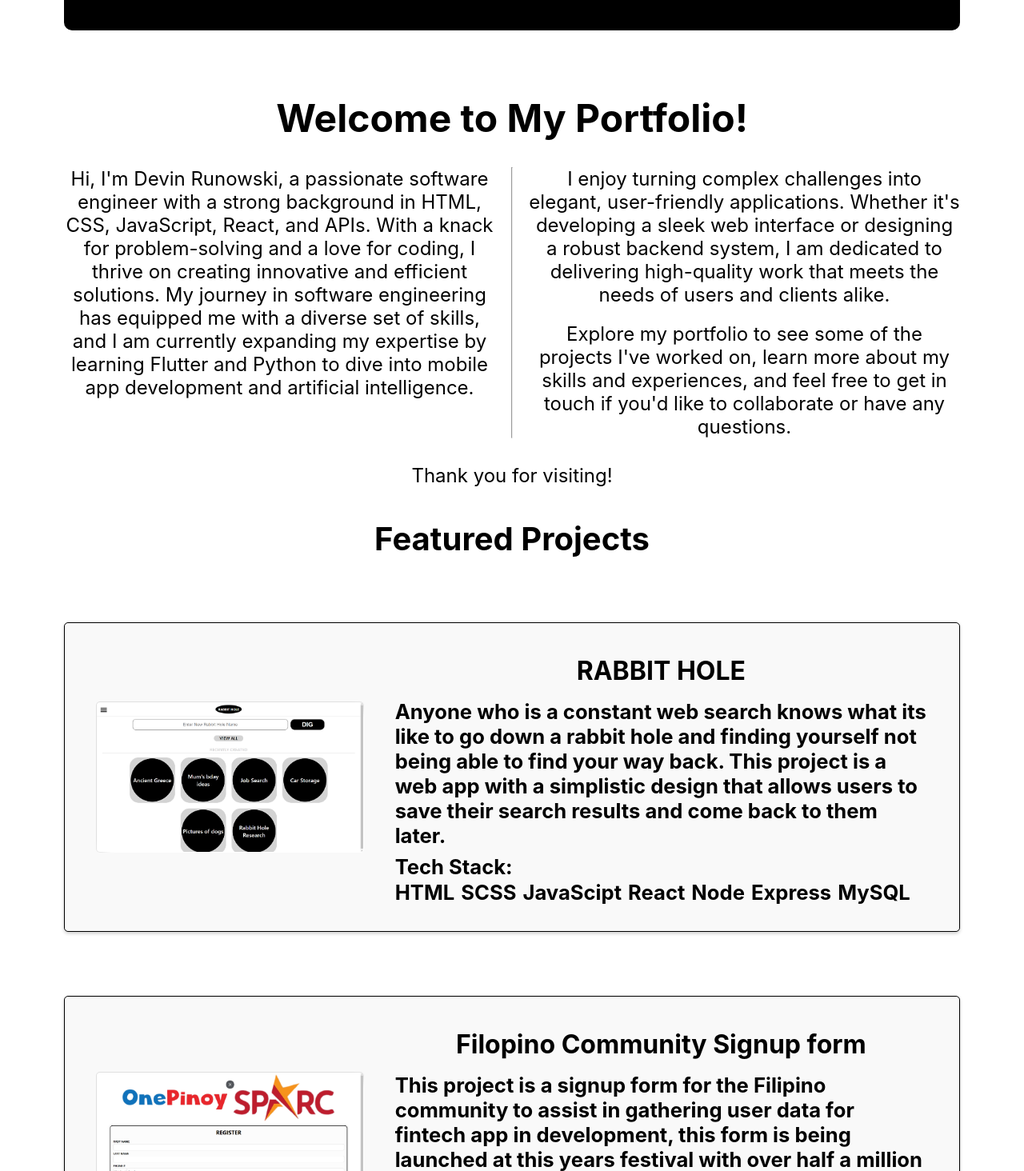
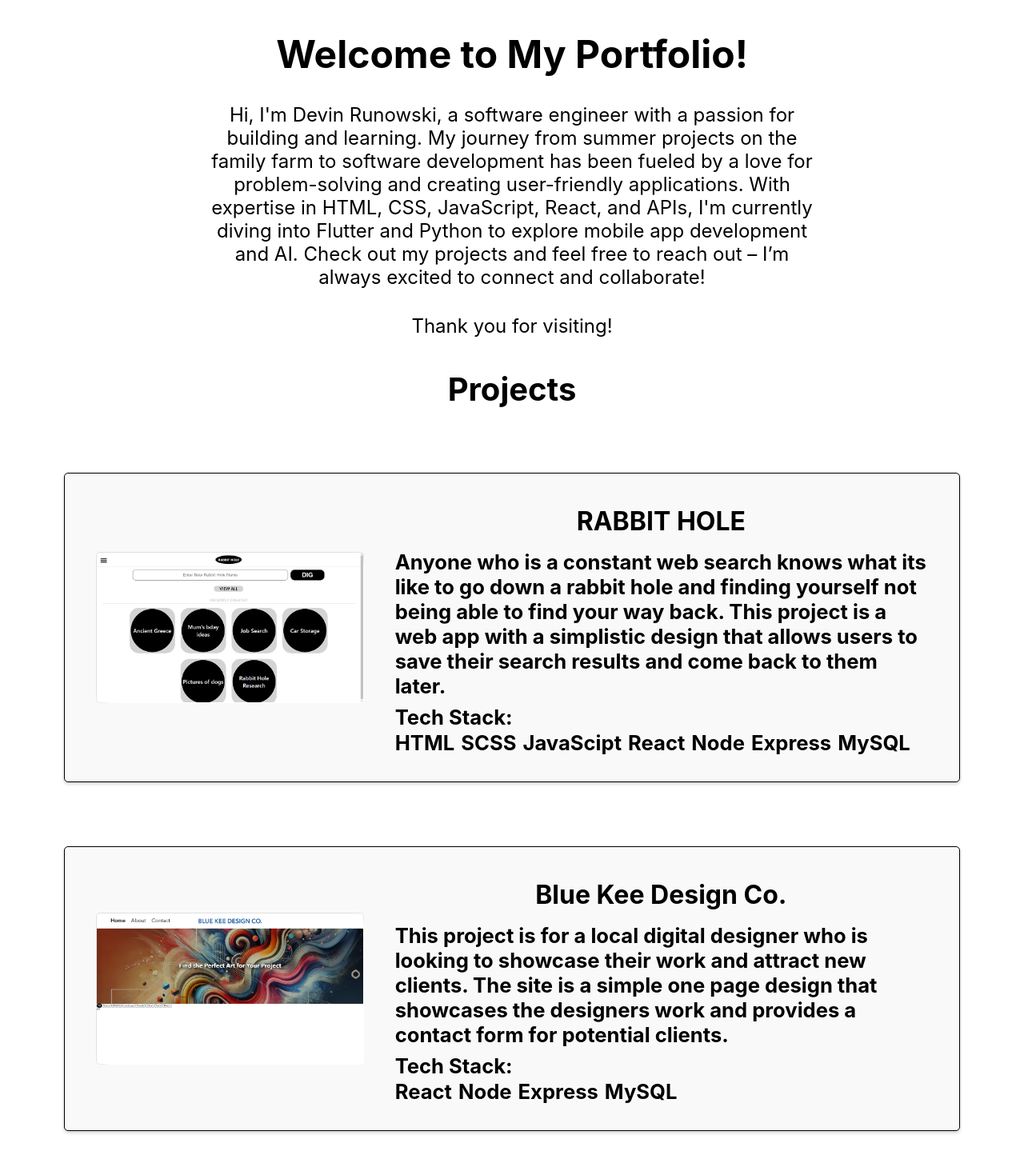
Before and after one commit to Runowo96/devinrunowski-frontend, a React (Create React App) app: page / in a window 1280 px wide. Shown: the part 666-2130 px from the top of the page at 80% size. Built offline with nearby package versions, Linux system fonts and the light colour scheme.

Commit message:
made simple

```diff
--- a/src/App.js
+++ b/src/App.js
@@ -9,7 +9,7 @@ import NavBar from "./Components/NavBar/NavBar";
 function App() {
   return (
     <BrowserRouter>
-      <NavBar />
+      {/* <NavBar /> */}
       <Routes>
         <Route path="/" element={<Home />} />
         <Route path="/about/me" element={<AboutMe />} />
--- a/src/Components/BriefIntro/BriefIntro.js
+++ b/src/Components/BriefIntro/BriefIntro.js
@@ -6,17 +6,18 @@ function BriefIntro() {
     <article className="intro">
       <h2 className="intro__header">Welcome to My Portfolio!</h2>
       <section className="intro__sub-section-a">
-        <p className="intro__sub-text intro__sub-section-ab">
-          Hi, I'm Devin Runowski, a passionate software engineer with a strong
-          background in HTML, CSS, JavaScript, React, and APIs. With a knack for
-          problem-solving and a love for coding, I thrive on creating innovative
-          and efficient solutions. My journey in software engineering has
-          equipped me with a diverse set of skills, and I am currently expanding
-          my expertise by learning Flutter and Python to dive into mobile app
-          development and artificial intelligence.
+        <p className="intro__sub-text">
+          Hi, I'm Devin Runowski, a software engineer with a passion for
+          building and learning. My journey from summer projects on the family
+          farm to software development has been fueled by a love for
+          problem-solving and creating user-friendly applications. With
+          expertise in HTML, CSS, JavaScript, React, and APIs, I'm currently
+          diving into Flutter and Python to explore mobile app development and
+          AI. Check out my projects and feel free to reach out – I’m always
+          excited to connect and collaborate!
         </p>
-        <hr class="solid intro__divider"/>
-        <section className="intro__sub-section-ab">
+        {/* <hr class="solid intro__divider"/> */}
+        {/* <section className="intro__sub-section-ab">
           <p className="intro__sub-text">
             I enjoy turning complex challenges into elegant, user-friendly
             applications. Whether it's developing a sleek web interface or
@@ -28,7 +29,7 @@ function BriefIntro() {
             learn more about my skills and experiences, and feel free to get in
             touch if you'd like to collaborate or have any questions.
           </p>
-        </section>
+        </section> */}
       </section>
       <p className="intro__sub-text">Thank you for visiting!</p>
     </article>
--- a/src/Components/BriefIntro/BriefIntro.scss
+++ b/src/Components/BriefIntro/BriefIntro.scss
@@ -35,9 +35,14 @@
         text-align: center;
         @include tablet {
             font-size: 2rem;
+            width: 80vw;
+            min-width: 500px;
+            margin: auto;
         }
         @include desktop {
             font-size: 1.5rem;
+            width: 60vw;
+            min-width: 500px;
         }
     }
     &__sub-section-a{
--- a/src/Components/FestProjects/FeatProjects.js
+++ b/src/Components/FestProjects/FeatProjects.js
@@ -10,10 +10,11 @@ function FeatProjects() {
   }
   return (
     <>
-      <h2 className="feat-project__header">Featured Projects</h2>
+      <h2 className="feat-project__header">Projects</h2>
+      {/* <h2 className="feat-project__header">Featured Projects</h2> */}
 
       <section className="feat-project">
-        {featData.map((data) => {
+        {/*featData*/projectData.map((data) => {
           function index() {
             let increment = 0;
             increment++;
@@ -55,9 +56,9 @@ function FeatProjects() {
           );
         })}
       </section>
-      <NavLink className="feat-project__btn-cont" to="/projects">
+      {/* <NavLink className="feat-project__btn-cont" to="/projects">
         <button className="feat-project__btn">View All Projects</button>
-      </NavLink>
+      </NavLink> */}
     </>
   );
 }
--- a/src/Pages/Home.js
+++ b/src/Pages/Home.js
@@ -2,7 +2,7 @@ import React from 'react'
 import Hero from '../Components/Hero/Hero'
 import BriefIntro from '../Components/BriefIntro/BriefIntro'
 import FeatProjects from '../Components/FestProjects/FeatProjects'
-import ResumeBtn from '../Components/ResumeBtn/ResumeBtn'
+// import ResumeBtn from '../Components/ResumeBtn/ResumeBtn'
 
 function Home() {
   return (
@@ -10,7 +10,7 @@ function Home() {
       <Hero />
       <BriefIntro />
       <FeatProjects />
-      <ResumeBtn />
+      {/* <ResumeBtn /> */}
     </main>
   )
 }
--- a/src/data/projects-data.json
+++ b/src/data/projects-data.json
@@ -14,21 +14,7 @@
         ],
         "url": "https://rabbitholebrowser.com"
     },
-    {
-        "name": "Filopino Community Signup form",
-        "description": "This project is a signup form for the Filipino community to assist in gathering user data for fintech app in development, this form is being launched at this years festival with over half a million attendees.",
-        "image": "/images/filipino-community.png",
-        "tech-stack": [
-            "HTML",
-            "SCSS",
-            "JavaScipt",
-            "React",
-            "Node",
-            "Express",
-            "MongoDB"
-        ],
-        "url": "https://taste-of-manila.netlify.app/"
-    },
+
     {
         "name": "Blue Kee Design Co.",
         "description": "This project is for a local digital designer who is looking to showcase their work and attract new clients. The site is a simple one page design that showcases the designers work and provides a contact form for potential clients.",
```
